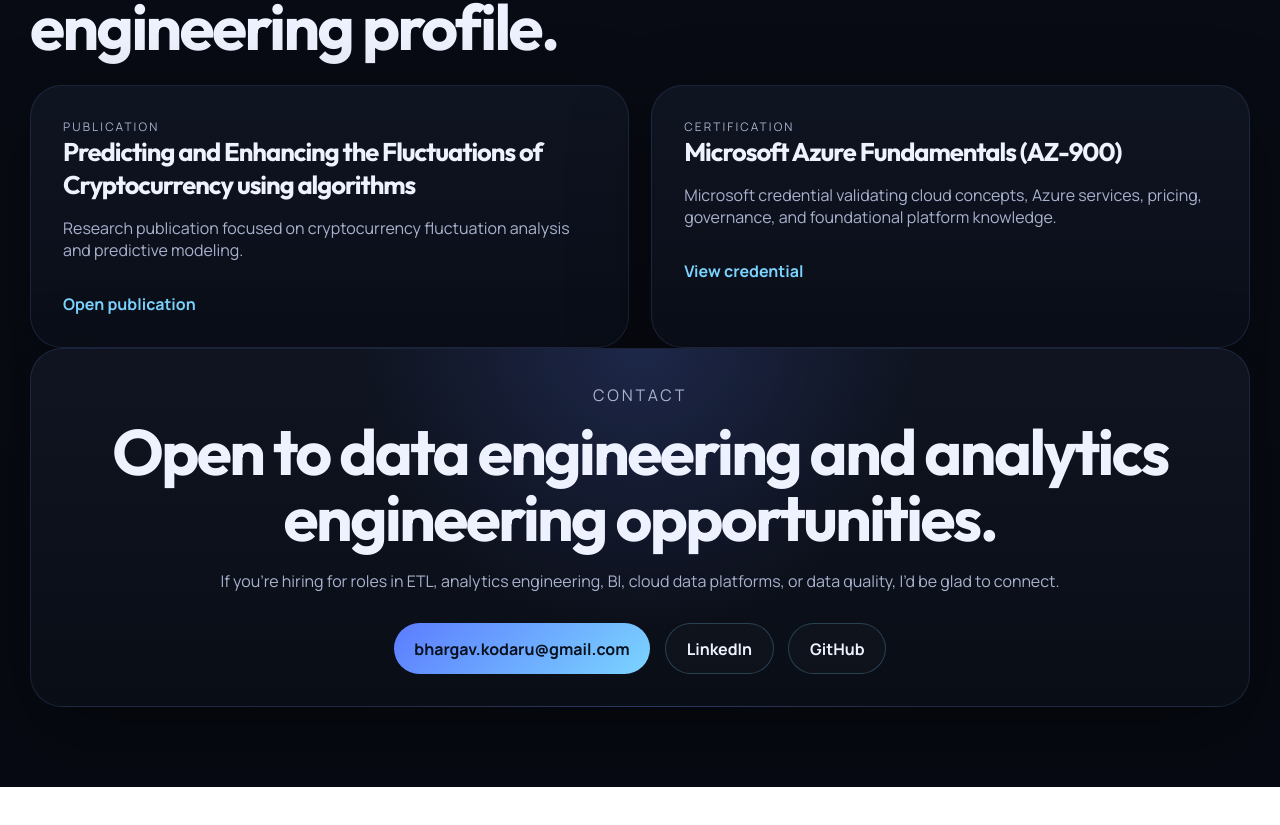
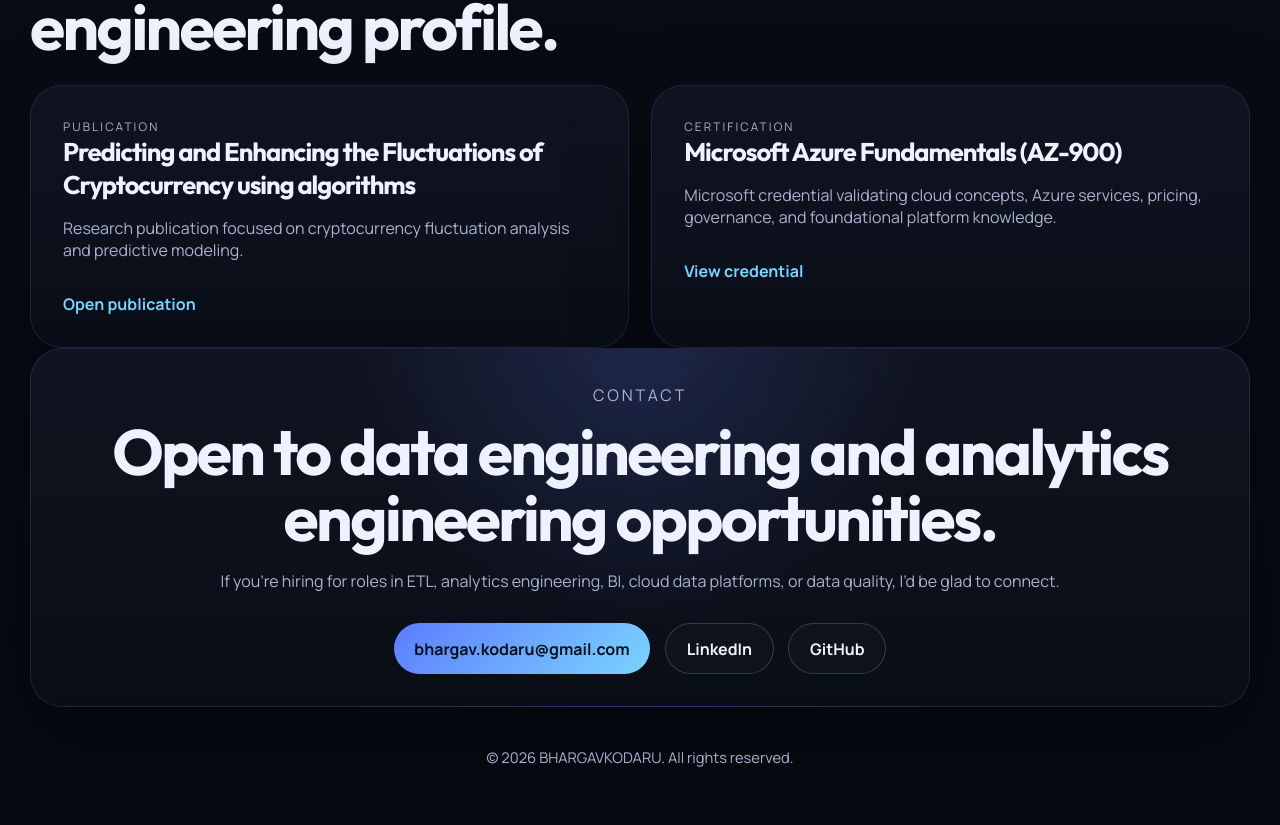
Before and after one commit to kodarubhargav/portfolio, a React (Vite) app: page / in a window 1280 px wide. Shown: the part 6676-7501 px from the top of the page. Before the commit the page ends 7463 px from the top, so only its background shows below. Built offline with nearby package versions, Linux system fonts and the light colour scheme.

Commit message:
Add site footer

```diff
--- a/src/App.jsx
+++ b/src/App.jsx
@@ -427,6 +427,10 @@ function App() {
             </a>
           </div>
         </section>
+
+        <footer className="site-footer reveal">
+          © 2026 BHARGAVKODARU. All rights reserved.
+        </footer>
       </main>
     </div>
   );
--- a/src/styles.css
+++ b/src/styles.css
@@ -495,6 +495,13 @@ h1 span,
     linear-gradient(180deg, rgba(16, 21, 34, 0.96), rgba(10, 14, 23, 0.96));
 }
 
+.site-footer {
+  padding: 2.5rem 0 1rem;
+  text-align: center;
+  color: var(--muted);
+  font-size: 0.92rem;
+}
+
 .reveal {
   opacity: 0;
   transform: translateY(24px);
```
